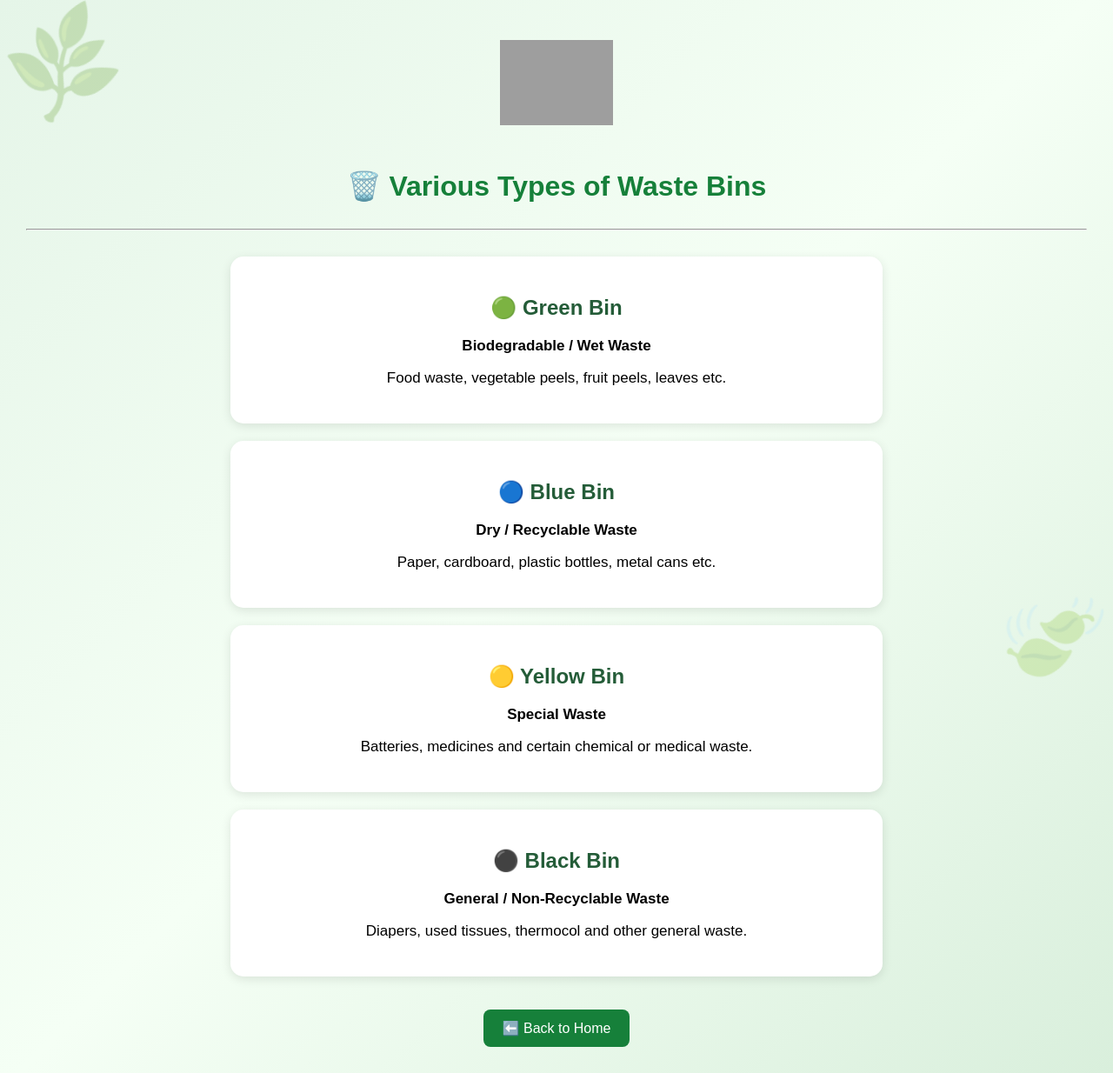
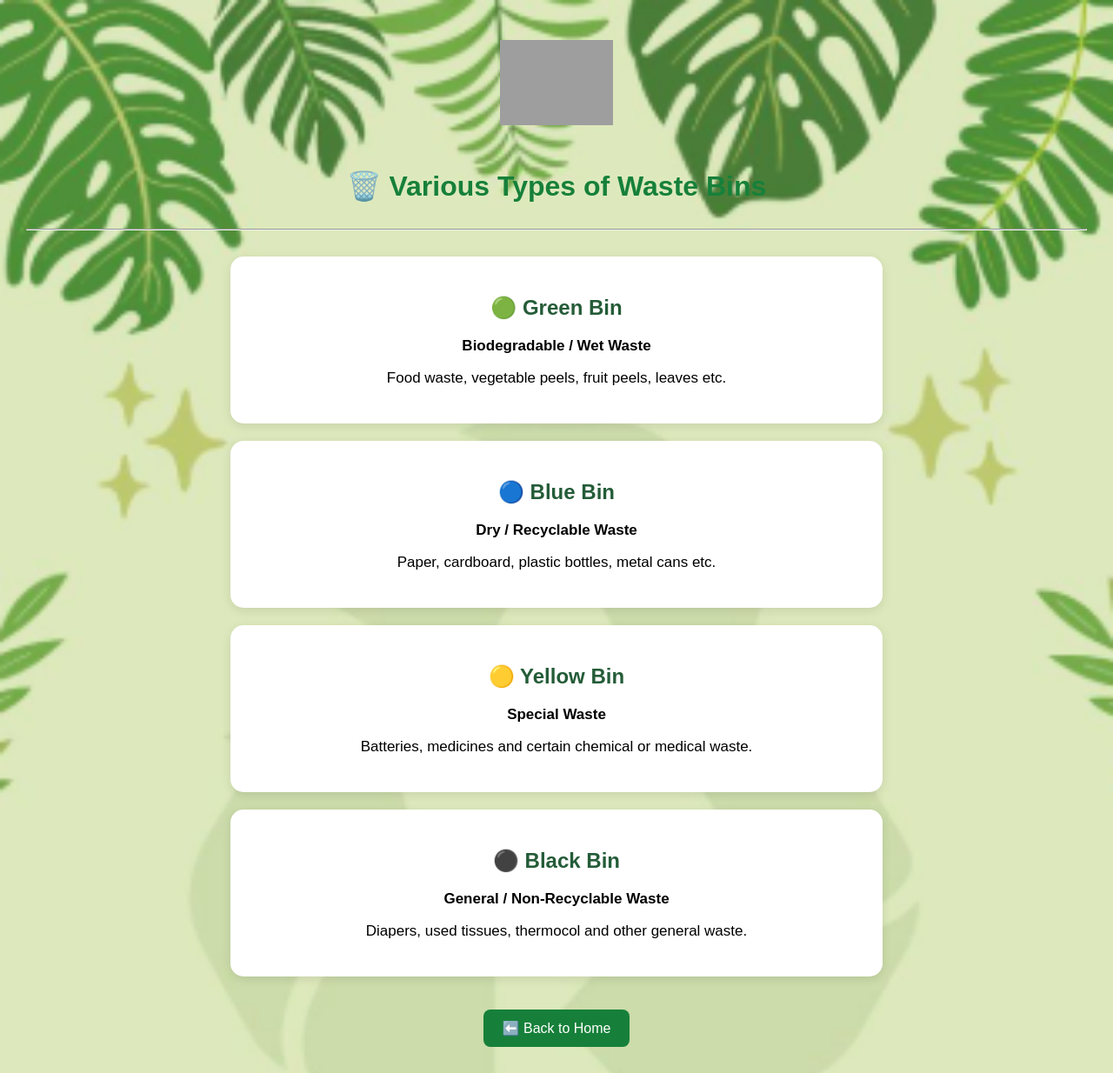
Before and after one commit to ahaliashine08-prog/eco-Track, a Flask app: page /bins in a window 1280 px wide. Shown: the whole page at 87% size. Run offline with Flask 3, Linux system fonts and the light colour scheme; a user stored in the database is signed in; grey boxes are pictures that could not be loaded.

Commit message:
update static

```diff
--- a/static/style.css
+++ b/static/style.css
@@ -1,39 +1,15 @@
 body {
     font-family: Arial, sans-serif;
-    background: linear-gradient(
-        135deg,
-        #e5f5e8,
-        #f5fff5,
-        #d9efdc
-    );
+    background-color: #e5f5d5;
+    background-image: url("/static/background.png");
+    background-size: cover;
+    background-position: center;
+    background-repeat: no-repeat;
+    background-attachment: fixed;
     text-align: center;
     margin: 0;
     padding: 30px;
     min-height: 100vh;
-    position: relative;
-    isolation: isolate;
-}
-
-body::before, body::after {
-    position: fixed;
-    z-index: -1;
-    pointer-events: none;
-    opacity: 0.25;
-    font-size: 100px;
-}
-
-body::before {
-    content: '🌿';
-    top: 15px;
-    left: 10px;
-    transform: rotate(-25deg);
-}
-
-body::after {
-    content: '🍃';
-    bottom: 15px;
-    right: 10px;
-    transform: rotate(25deg);
 }
 
 .logo {
```
Also changed, not shown: static/background.png (added).
